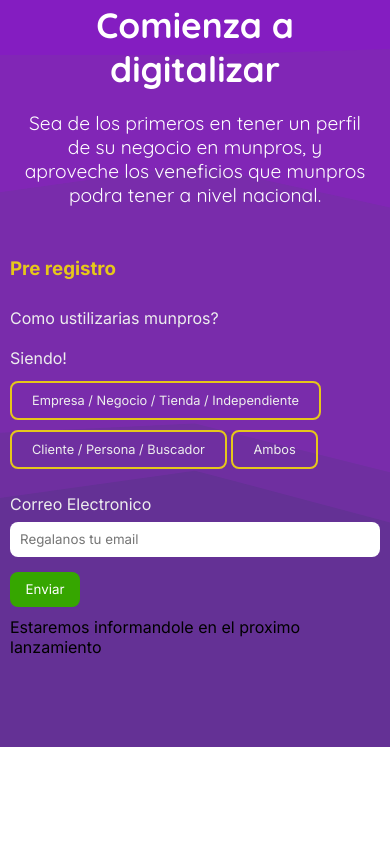
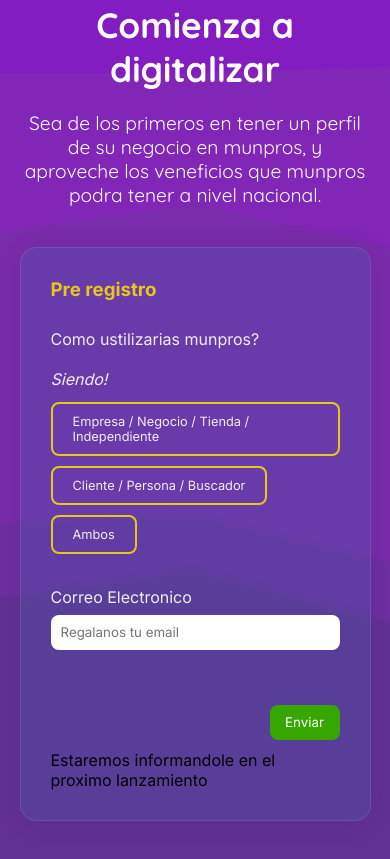
Before and after one commit to Jonsalinas/mvpmunpros, a plain HTML site: page index.html in a window 390 px wide. Shown: the part 5702-6561 px from the top of the page. Before the commit the page ends 6449 px from the top, so only its background shows below. Drawn offline with nearby package versions, Linux system fonts and the light colour scheme; a web font is replaced by a local one.

Commit message:
Update main.css

```diff
--- a/src/main.css
+++ b/src/main.css
@@ -527,16 +527,23 @@
 
 
 
-.footer{
+.content-form-register{
   display: grid;
   grid-template-columns:  1fr;
   height: auto;
-  max-width: 1024px;
+  max-width: 820px;
   border:1px solid #aaa;
   border-radius: 10px;
   margin: auto;
   padding: 20px;
-  background-color: rgba(0, 0, 0, 0.1);
+
+  /* From https://css.glass */
+background: rgba(46, 117, 171, 0.2);
+border-radius: 16px;
+box-shadow: 0 4px 30px rgba(0, 0, 0, 0.1);
+backdrop-filter: blur(5px);
+-webkit-backdrop-filter: blur(5px);
+border: 1px solid rgba(255, 255, 255,0.1);
 }
 
 .content-contact{
@@ -559,7 +566,7 @@
   padding: 10px;
 }
 .content-control{
-  display: block;
+  display: flex;
   flex-direction: column;
   margin: 10px 0px;
 
@@ -620,14 +627,14 @@
 .radio-group .label-radios:hover {
     background-color: #f0f0f0;
     color:#711BBB;
-    border: 2px solid #711BBB;
+    border: 2px solid #f0f0f0;
 }
 
 /* Cuando el radio está seleccionado */
 .radio-group input[type="radio"]:checked + .label-radios {
-    background-color: #0E3DB2;
+    background-color: #53218D;
     color: white;
-    border-color: #0E3DB2;
+    border-color: #53218D;
 }
 
 
@@ -702,9 +709,9 @@
     .content-context-text{
       order: 1; /* sube */
     }
-    .footer{
+    .content-form-register{
   display: grid;
-  grid-template-columns: 1fr;
+  width: 90%;
 
 }
         }
@@ -762,9 +769,9 @@
 .input-form{
   width: 100%;
 }
-.footer{
+.content-form-register{
   display: grid;
-  grid-template-columns: 1fr;
+  width: 90%;
 
 }
         }
@@ -822,6 +829,9 @@
 .mb20{
   margin-bottom: 20px;
 }
+.mb40{
+  margin-bottom: 40px;
+}
 
 
 .mt20{
@@ -836,7 +846,9 @@
   justify-content: flex-end;
   align-items: flex-end;
 }
-
+.italic{
+  font-style: italic;
+}
 
 
 .calendar {
```
